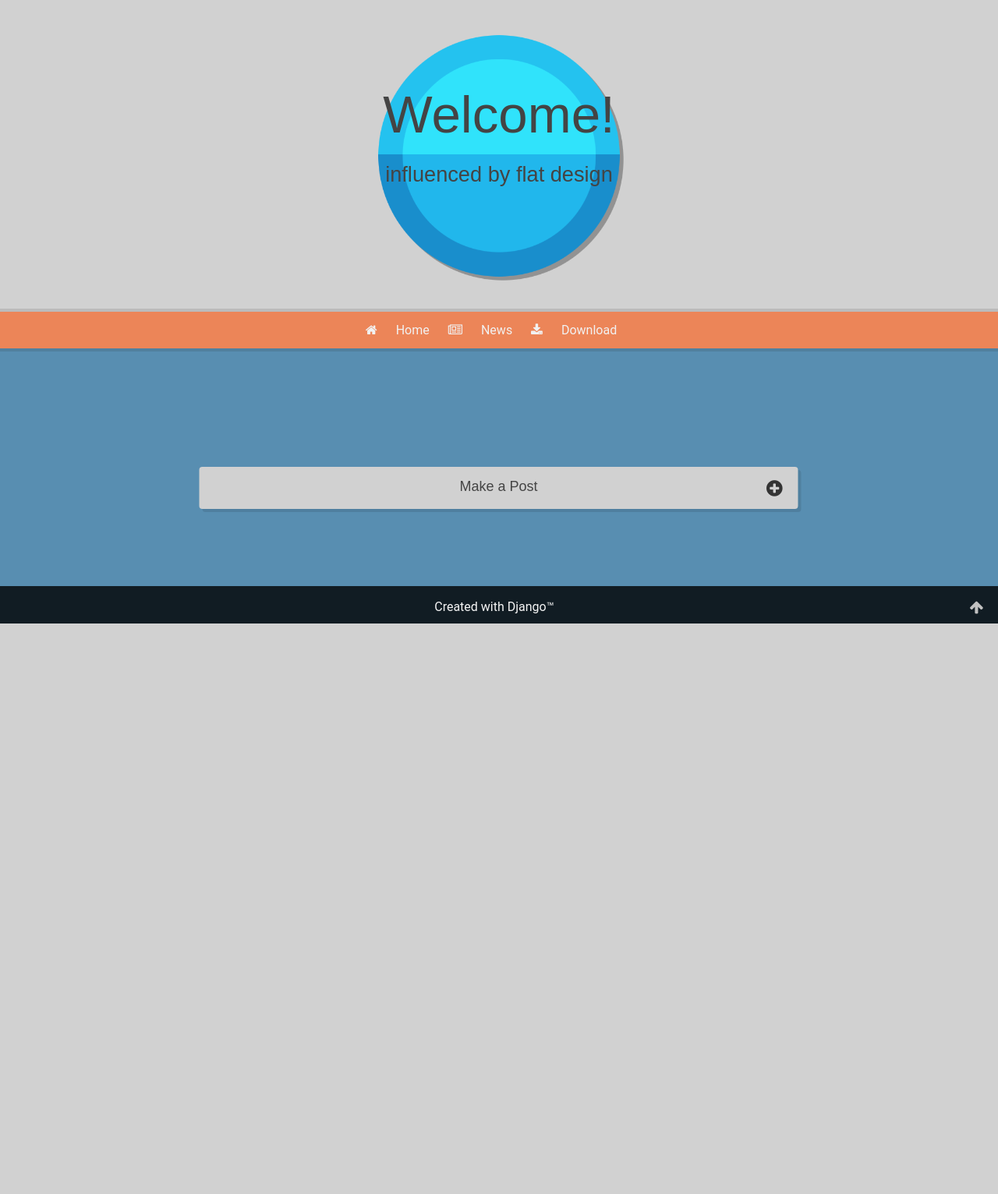
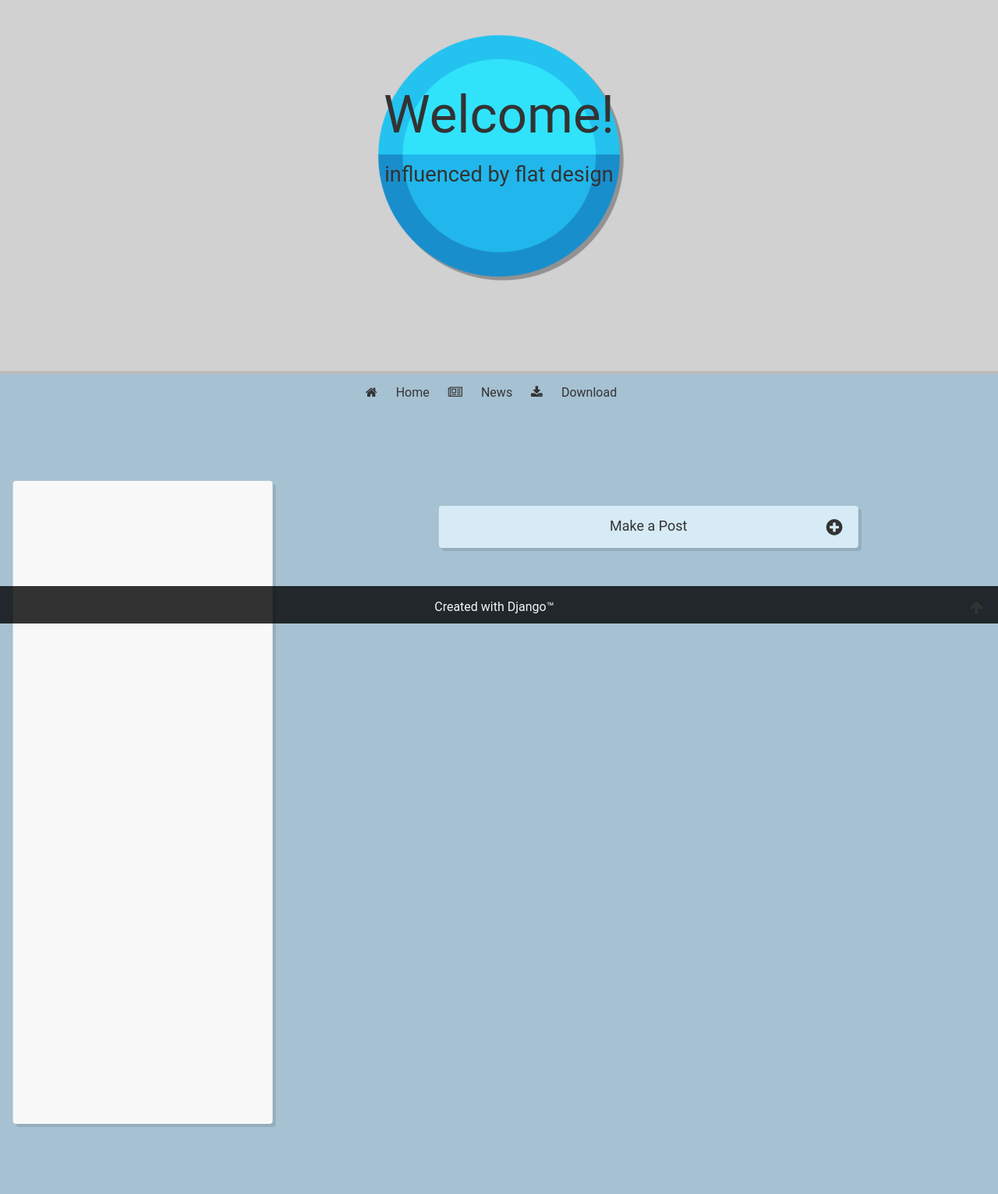
Before and after one commit to MithridatesEupator/blog, a Django app: page / in a window 1280 px wide. Shown: the whole page at 78% size. Before the commit the page ends 800 px from the top, so only its background shows below. Run offline with Django 3.2, Linux system fonts and the light colour scheme; data that the repository does not hold is empty; some libraries are stand-ins or nearby versions.

Commit message:
updated ui

```diff
--- a/blog/forms.py
+++ b/blog/forms.py
@@ -13,3 +13,8 @@ class delete_post_form(forms.ModelForm):
     class Meta:
         model = Post
         fields = []
+
+class delete_comment_form(forms.ModelForm):
+    class Meta:
+        model = Comment
+        fields = []
--- a/blog/static/blog/style.css
+++ b/blog/static/blog/style.css
@@ -1,25 +1,55 @@
 body {
     margin: 0;
     position: relative;
-    background-color: #588eb1;
+    background-color: #a6c1d2;
 }
 
 .topImg {
     position: relative;
     background-color: #d1d1d1;
-    height: 50%;
+    height: 60%;
     z-index: -100;
     text-align: center;
 }
 
 .container {
+    box-shadow: 0px -4px rgba(0, 0, 0, 0.1);
+    width: 100%;
+    background-color: #a6c1d2;
+    z-index: 900;
     position: relative;
-    margin: 0%;
-    background-color: #588eb1;
+    overflow: auto;
+}
+
+.side-left {
+    display: inline-block;
+    position: relative;
+    margin: 7% 0;
+    margin-right: 2%;
+    float: left;
+    padding: 1% 2%;
+    width: 22%;
+    background-color: #f8f8f8;
+    height: 100%;
+    border-radius: 4px;
+    box-shadow: 4px 4px rgba(0, 0, 0, 0.1);
+    transform: translateX(5%);
+}
+
+.side-right {
+    display: inline-block;
+    position: relative;
+    margin: 0;
+    width: 70%;
+    float: right;
+}
+
+.individual_post {
+    transform: translateX(-50%);
 }
 
 p {
-    font-family: "Raleway", sans-serif;
+    font-family: "Roboto", sans-serif;
     color: #333;
     margin: 2% 2%;
     z-index: 100;
@@ -43,10 +72,10 @@ p3 {
 p4 {
     display: inline-block;
     margin-right: auto;
-    font-family: 'Raleway', sans-serif;
+    font-family: 'Roboto', sans-serif;
     font-size: 420%;
     top: 13.5%;
-    color: #444;
+    color: #333;
     z-index: 100;
     position: fixed;
     transform: translate(-50%);
@@ -54,10 +83,10 @@ p4 {
 
 p5 {
     display: inline-block;
-    font-family: "Raleway", sans-serif;
+    font-family: "Roboto", sans-serif;
     font-size: 170%;
     top: 26%;
-    color: #444;
+    color: #333;
     z-index: 100;
     position: fixed;
     transform: translate(-50%);
@@ -65,16 +94,28 @@ p5 {
 
 p6 {
     display: inline-block;
-    font-family: "Raleway", sans-serif;
-    color: #444;
+    font-family: "Roboto", sans-serif;
+    color: #333;
     z-index: 400;
     position: fixed;
     transform: translate(-50%);
 }
 
+.comment-p::before {
+    color: #333;
+    font-family: "fontawesome";
+    content: "\f10d";
+}
+
+.comment-p::after {
+    color: #333;
+    font-family: "fontawesome";
+    content: "\f10e";
+}
+
 h1 {
     color: #111;
-    font-family: "Raleway", sans-serif;
+    font-family: "Roboto", sans-serif;
     font-weight: 100;
     font-size: 30px;
     left: 50%;
@@ -185,7 +225,7 @@ img {
     text-align: center;
 }
 
-form {
+.form-main {
     margin: 20px 20px;
     text-align: center;
 }
@@ -223,14 +263,14 @@ a {
 }
 
 .navbar span {
-    color: #f1f1f1;
+    color: #333;
     display: inline-block;
     padding: 14px 20px 10px 20px;
     border-bottom: 4px solid transparent;
 }
 
 .navbar span:hover {
-    border-bottom: 4px solid white;
+    border-bottom: 4px solid #333;
     transition-duration: .4s;
 }
 
@@ -241,11 +281,11 @@ a {
 .navbar {
     width:104%;
     overflow-x: hidden;
-    background-color: #ec8558;
+    background-color: #a6c1d2;
     position: sticky;
     width: 100%;
-    z-index: 200;
-    box-shadow: 0px 4px 0px 0 rgba(0, 0, 0, 0.1), 0px -4px 0px 0 rgba(0, 0, 0, 0.1);
+    z-index: 800;
+    transition-duration: .6s;
 }
 
 .commentBox {
@@ -254,10 +294,10 @@ a {
 }
 
 button.accordion {
-    font-family: "Raleway", sans-serif;
+    font-family: "Roboto", sans-serif;
     font-size: 18px;
     border-radius: 4px;
-    background-color: #d1d1d1;
+    background-color: #d6ebf5;
     border: none;
     outline: none;
     text-align: center;
@@ -302,9 +342,14 @@ button.accordion.status-open::after {
 .fixed {
     position: fixed;
     top: 0%;
+    color: aqua;
+    background-color: #f1f1f1;
+    box-shadow: 0px 4px 0px 0 rgba(0, 0, 0, 0.1);
+    transition-duration: .6s;
 }
 
 .navHolder {
+    background-color: #a6c1d2;
     height: 0px;
 }
 
@@ -376,13 +440,13 @@ button.accordion.status-open::after {
 
 .post-header-style {
     font-size: 16px;
-    font-family: "Raleway", sans-serif;
+    font-family: "Roboto", sans-serif;
     color: #333;
     display: inline-block;
 }
 
 #id_post_image {
-    font-family: "raleway", sans-serif;
+    font-family: "Roboto", sans-serif;
 }
 
 #up-button {
@@ -397,14 +461,52 @@ button.accordion.status-open::after {
 }
 
 .comment-box {
-    background-color: #d1d1d1;
+    background-color: #d6ebf5;
     border-radius: 4px;
     box-shadow: 4px 4px 0px rgba(0, 0, 0, 0.1);
     margin: 0 2%;
-    padding: 1% 0;
+    padding: .1% 0;
+}
+
+.highlight {
+    margin: 6% 0;
+}
+
+.highlight::before {
+    font-family: "fontawesome";
+    content: "\f15c";
+    color: #333;
+}
+
+.like-box {
+    font-family: "Roboto", sans-serif;
+    margin: 1% 2%;
+    color: #333;
+}
+
+.up-vote-button {
+    display: inline-block;
+    color: black;
+    padding: 5px 5px;
+    background-color: #eef9fd;
+    border: 2px solid #b9c3cb;
+    border-radius: 3px;
+    margin: .7%;
+}
+
+.up-vote-button:after {
+    font-family: "fontawesome";
+    content: "\f164";
+    color: #333;
+}
+
+.up-vote-button:hover {
+    background-color: #b5ebff;
+    transition-duration: .5s;
 }
 
 #up-button::after {
+    color: #333;
     content: "\f062";
 }
 
@@ -414,16 +516,19 @@ button.accordion.status-open::after {
 }
 
 #home::before {
+    color: #333;
     font-family: "fontawesome";
     content: "\f015";
 }
 
 #news::before {
+    color: #333;
     font-family: "fontawesome";
     content: "\f1ea";
 }
 
 #download::before {
+    color: #333;
     font-family: "fontawesome";
     content: "\f019";
 }
--- a/blog/templates/blog/main.html
+++ b/blog/templates/blog/main.html
@@ -46,12 +46,23 @@
         </div>
         <div class="navHolder">
         </div>
+        <div class="side-left">
+            {% for post in blog_post_list %}
+                {% if not post.post_delete_status %}
+                <p class="highlight">
+                    {{ post.title }}
+                </p>
+                {% endif %}
+            {% endfor %}
+        </div>
+        <div class="side-right">
         <div class="postContainer">
         </div>
         {% block content %}
             {% for post in blog_post_list %}
+                {% if not post.post_delete_status %}
                 <div class="post">
-                    <div class="post-head" onclick="" id="{{ post.post_url}}">
+                    <div class="post-head" id="{{ post.post_url}}" style="text-align: center;">
                         <p2>
                             {{ post.title }} published on {{ post.published_date.date }}
                         </p2>
@@ -71,6 +82,7 @@
                         {% endif %}
                     </p>
                 </div>
+                {% endif %}
             {% endfor %}
         {% endblock %}
         <div class="commentBox">
@@ -80,12 +92,13 @@
                 </p6>
             </button>
             <div class="accordionContent">
-                <form  enctype="multipart/form-data" action="{% url 'make_post' %}" method="post">
+                <form  enctype="multipart/form-data" action="{% url 'make_post' %}" method="post" class="form-main">
                     {% csrf_token %}
                     {{ form_post.as_p }}
                     <input type="submit" class="button"/>
                 </form>
             </div>
+        </div>
         </div>
         <div class="transparentBar"></div>
         <div class="bottomBar">
@@ -101,9 +114,7 @@
     });
     $(window).scroll( function() {
         var windowDivHeight = $('.topImg').height();
-        console.log(windowDivHeight);
         if ($(this).scrollTop() > windowDivHeight){
-            console.log("we1321");
             $('.navbar').addClass("fixed");
             $('.navHolder').addClass("space");
         }
--- a/blog/urls.py
+++ b/blog/urls.py
@@ -6,7 +6,11 @@ from django.views.generic import ListView, DetailView
 urlpatterns = [
     path('', views.index, name='index'),
     path('posts/', views.make_post, name='make_post'),
-    path('delete/<int:pk>/', views.delete_post, name='delete_post'),
+    path('delete/<slug:slug>/', views.delete_post, name='delete_post'),
+    path('delete-comment/<int:pk>/', views.delete_comment, name='delete_comment'),
     path('post/<slug:slug>/', views.see_post, name='see_post'),
-    path('comments/<int:pk>/', views.make_comment, name='make_comment')
+    path('post-vote/<int:vote>/<int:pk>/', views.post_vote, name="post_vote"),
+    path('comments/<int:pk>/', views.make_comment, name='make_comment'),
+    path('comment-vote/<int:vote>/<int:pk>/', views.comment_vote, name="comment_vote"),
+
 ]
--- a/blog/views.py
+++ b/blog/views.py
@@ -23,12 +23,15 @@ def index(request):
 
 
 def see_post(request, slug):
-    individual_post = Post.objects.get(post_url=slug)
+    individual_post = get_object_or_404(Post, post_url=slug)
     comment_list = Comment.objects.all()
     form_post = make_post_form()
     form_comment = make_comment_form()
+    form_delete_post = delete_post_form()
+    form_delete_comment = delete_comment_form()
     context = {
         "individual_post" : individual_post, "comment_list" : comment_list, "form_post" : form_post, "form_comment" : form_comment,
+        "form_delete_post" : form_delete_post, "form_delete_comment" : form_delete_comment
     }
     return render(request, 'blog/individual_post.html', context)
 
@@ -42,7 +45,7 @@ def make_post(request):
             title_pass=form_post.cleaned_data['title']
             post_text_pass = form_post.cleaned_data['post_text']
             post_image_pass = form_post.cleaned_data['post_image']
-            post_slug_pass = slugify(post_text_pass)
+            post_slug_pass = slugify(title_pass)
             post = Post(title=title_pass, post_text=post_text_pass, published_date=timezone.now(), post_image=post_image_pass, post_url=post_slug_pass)
             post.save()
         return HttpResponseRedirect(reverse('index'))
@@ -54,23 +57,40 @@ def make_comment(request, pk):
         form_comment = make_comment_form(request.POST, request.FILES)
         if form_comment.is_valid():
             comment_text_pass = form_comment.cleaned_data['comment_text']
-            parent_post = Post.objects.get(pk=pk)
+            parent_post = get_object_or_404(Post, pk=pk)
             comment = Comment(comment_text=comment_text_pass, published_date=timezone.now(), parent=parent_post)
             comment.save()
             slug_pass= parent_post.post_url
             return HttpResponseRedirect(reverse('see_post', kwargs={'slug': slug_pass}))
 
-def delete_post(request, pk):
-    template = 'blog/delete_post.html'
+def delete_post(request, slug):
+    post = get_object_or_404(Post, post_url=slug)
+    if request.method == 'POST':
+        delete_form = delete_post_form(request.POST, request.FILES)
+        if delete_form.is_valid:
+            post.post_delete_status = True;
+            post.save();
+    return HttpResponseRedirect(reverse('index'))
+
+def delete_comment(request, pk):
+    comment = get_object_or_404(Comment, pk=pk)
+    parent_post = get_object_or_404(Post, pk=comment.parent_id)
+    comment.comment_delete_status = True;
+    comment.save();
+    slug_pass= parent_post.post_url
+    return HttpResponseRedirect(reverse('see_post', kwargs={'slug': slug_pass}))
+
+def comment_vote(request, vote, pk):
+    comment = get_object_or_404(Comment, pk=pk)
+    comment.comment_likes += 1
+    comment.save()
+    parent_post = get_object_or_404(Post, pk=comment.parent_id)
+    slug_pass= parent_post.post_url
+    return HttpResponseRedirect(reverse('see_post', kwargs={'slug': slug_pass}))
+
+def post_vote(request, vote, pk):
     post = get_object_or_404(Post, pk=pk)
-    if request.method == 'GET':
-        form = delete_post_form(request.POST, instance=post)
-        comment_list = Comment.objects.all()
-        if form.is_valid():
-            post.delete()
-            for comment in comment_list:
-                if comment.parent_id == pk:
-                    comment.delete()
-    else:
-        form = delete_post_form(instance=post)
-    return HttpResponseRedirect(reverse('index'))
+    post.post_likes += 1
+    post.save()
+    slug_pass= post.post_url
+    return HttpResponseRedirect(reverse('see_post', kwargs={'slug': slug_pass}))
```
Also changed, not shown: other parts of blog/static/blog/style.css (+36 -19 lines), blog/models.py (+4 -11 lines), blog/templates/blog/delete_comment.html (added, +10 -0 lines), blog/templates/blog/individual_post.html (+21 -5 lines), blog/migrations/0026_auto_20180628_0847.py (added), blog/migrations/0027_auto_20180628_1705.py (added).
